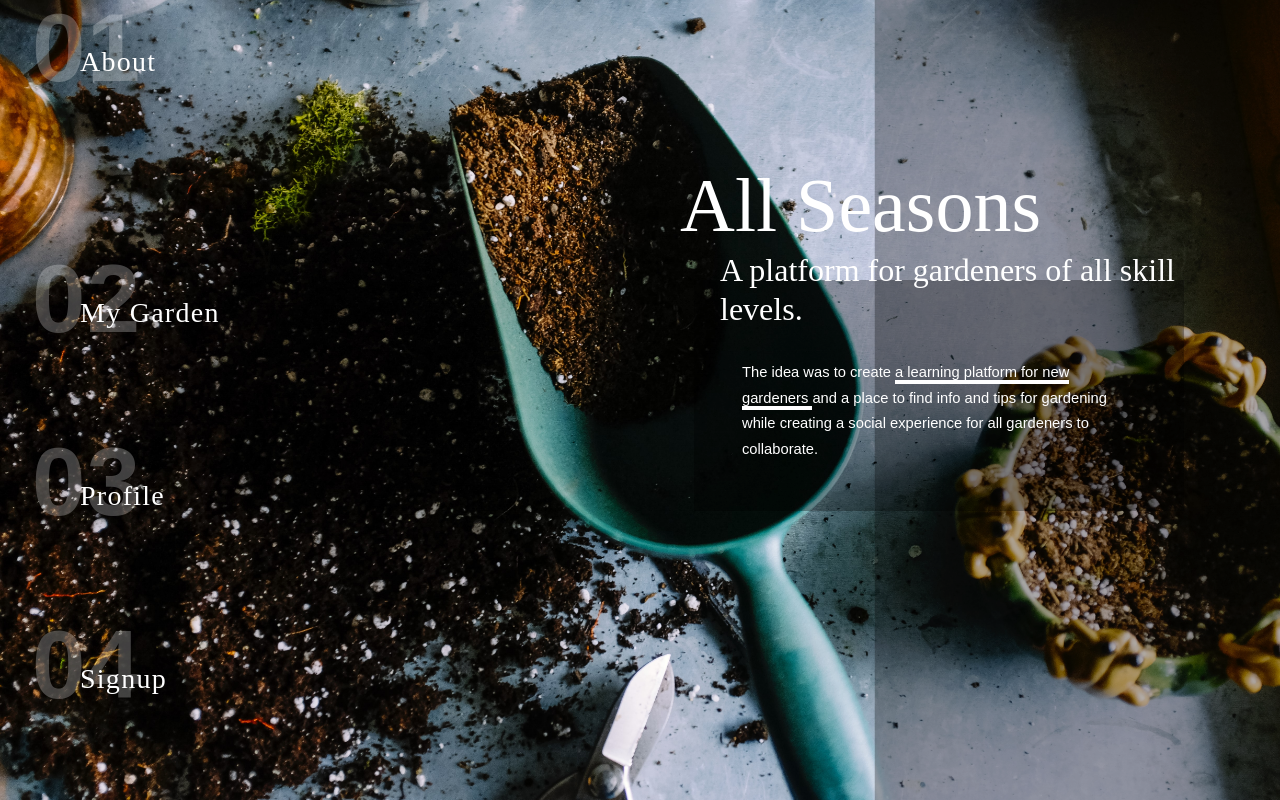
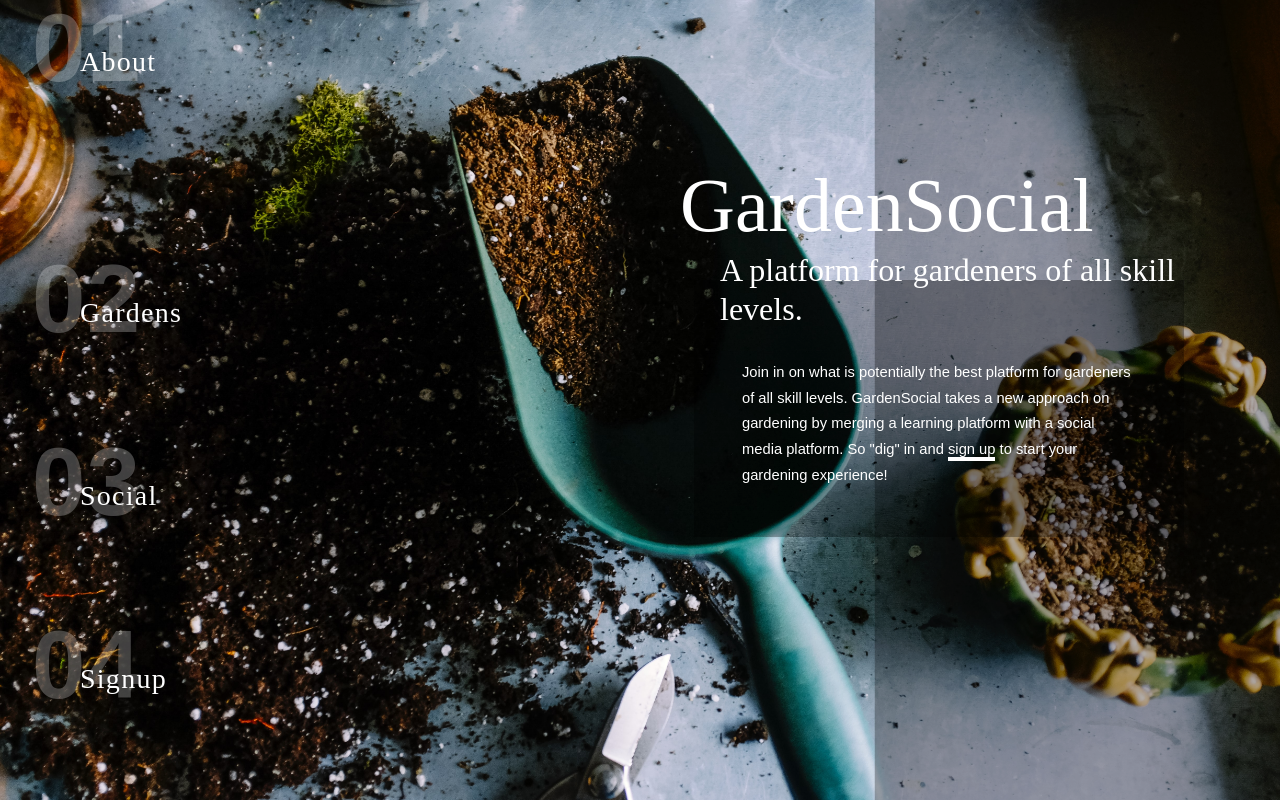
Before and after one commit to Clombardi91/GardenSocial, a Django app: page / in a window 1280 px wide. Run offline with Django 3.2, Linux system fonts and the light colour scheme.

```diff
--- a/config/urls.py
+++ b/config/urls.py
@@ -25,4 +25,5 @@ urlpatterns = [
     path('garden/<int:pk>/', views.about, name='about'),
     path('accounts/', include('registration.backends.simple.urls')),
     url(r'^signup/$', views.signup, name='signup'),
+    path('garden/about', views.about, name='about'),
 ]
--- a/garden/forms.py
+++ b/garden/forms.py
@@ -7,9 +7,9 @@ from django.contrib.auth.models import User
 class SignUpForm(UserCreationForm):
     first_name = forms.CharField(max_length=30, required=False, help_text='Optional.')
     last_name = forms.CharField(max_length=30, required=False, help_text='Optional.')
-    state = forms.CharField(max_length=30, required=False, help_text='Optional.')
-    zip_code = forms.CharField(max_length=30, required=False, help_text='Optional.')
-    email = forms.EmailField(max_length=254, help_text='Required. Inform a valid email address.')
+    state = forms.CharField(max_length=30, required=False, help_text='*Required.')
+    zip_code = forms.CharField(max_length=30, required=False, help_text='*Required to asign correct growing region.')
+    email = forms.EmailField(max_length=254, help_text='*Required. Inform a valid email address.')
 
     class Meta:
         model = User
--- a/static/css/garden.css
+++ b/static/css/garden.css
@@ -79,7 +79,7 @@
   }
 
   .hero-title {
-    color: #fff;
+    color: rgb(255, 255, 255);
     font-family: var(--ccft-ts-secondary);
     font-weight: 400;
     font-size: 4.75rem;
@@ -116,7 +116,7 @@
 
   .hero-text a {
     box-shadow: 0 4px #fff;
-    color: #fff;
+    color: rgb(255, 255, 255);
     text-decoration: none;
   }
 
@@ -273,3 +273,10 @@
       color: #FFFFFF;
       background-color: #ffffff;
   }
+
+  .signup {
+      background: url('../img/assortedfruit.jpg') no-repeat center center fixed;
+      height: 100%;
+      background-size: cover;
+      overflow: hidden;
+  }
--- a/templates/base.html
+++ b/templates/base.html
@@ -6,7 +6,7 @@
     <meta charset="UTF-8">
     <meta http-equiv="X-UA-Compatible" content="IE=edge">
     <meta name="viewport" content="width=device-width, initial-scale=1.0">
-    <title>All Seasons</title>
+    <title>GardenSocial</title>
     <link rel="stylesheet" href="https://cdn.jsdelivr.net/npm/bootstrap@4.5.3/dist/css/bootstrap.min.css" integrity="sha384-TX8t27EcRE3e/ihU7zmQxVncDAy5uIKz4rEkgIXeMed4M0jlfIDPvg6uqKI2xXr2" crossorigin="anonymous">
     <link rel="preconnect" href="https://fonts.gstatic.com">
     <link href="https://fonts.googleapis.com/css2?family=Big+Shoulders+Display:wght@300&display=swap" rel="stylesheet">
--- a/templates/garden/about.html
+++ b/templates/garden/about.html
@@ -1,3 +1,7 @@
+{% extends 'base.html' %}
+
+{% block content %}
+
 <!DOCTYPE html>
 <html lang="en">
 <head>
@@ -13,3 +17,5 @@
 
 </body>
 </html>
+
+{% endblock %}
--- a/templates/garden/home.html
+++ b/templates/garden/home.html
@@ -11,16 +11,17 @@
     <div class="layout__frontdrop"></div>
     <div class="layout__wrapper">
       <header class="layout__header">
+
         <nav>
           <ul class="nav nav--header nav--header-1">
             <li class="nav__item nav__item--home">
               <a class="nav__link" href="#0">Home</a>
             </li>
             <li class="nav__item nav__item--about">
-              <a class="nav__link" href="about">About</a>
+              <a class="nav__link" href="#0">About</a>
             </li>
             <li class="nav__item nav__item--clients">
-              <a class="nav__link" href="#0">My Garden</a>
+              <a class="nav__link" href="#0">Gardens</a>
               <ul class="nav nav--header nav--header-2">
                 <li class="nav__item">
                   <a class="nav__link" href="#0">All Plants</a>
@@ -29,12 +30,12 @@
                   <a class="nav__link" href="#0">My Schedule</a>
                 </li>
                 <li class="nav__item">
-                  <a class="nav__link"  href="#0">Social</a>
+                  <a class="nav__link"  href="#0">My Garden</a>
                 </li>
               </ul>
             </li>
             <li class="nav__item nav__item--services">
-              <a class="nav__link" href="#0">Profile</a>
+              <a class="nav__link" href="#0">Social</a>
               <ul class="nav nav--header nav--header-2">
                 <li class="nav__item">
                   <a class="nav__link" href="#0">Friends</a>
@@ -57,10 +58,15 @@
         <section class='hero'>
           <div class="hero-block hero-block--header">
             <h1 class="hero-title">
-              All Seasons <em>A platform for gardeners of all skill levels.</em>
+              GardenSocial <em>A platform for gardeners of all skill levels.</em>
 
             </h1>
-            <p class="hero-text">The idea was to create <a href="https://codepen.io/pen?template=PMbwKb" target="_blank">a learning platform for new gardeners </a>and a place to find info and tips for gardening while creating a social experience for all gardeners to collaborate.</p>
+            <p class="hero-text">Join in on what is potentially the best platform
+                for gardeners of all skill levels. GardenSocial takes a new approach on
+                gardening by merging a learning platform with a social media platform.
+                So "dig" in and <a href="signup" target="signup">sign up</a>
+                to start your gardening experience!
+            </p>
           </div>
         </section>
       </main>
```
Also changed, not shown: static/garden.js (line endings or trailing spaces), templates/icons/file-earmark-plus.svg (deleted).
